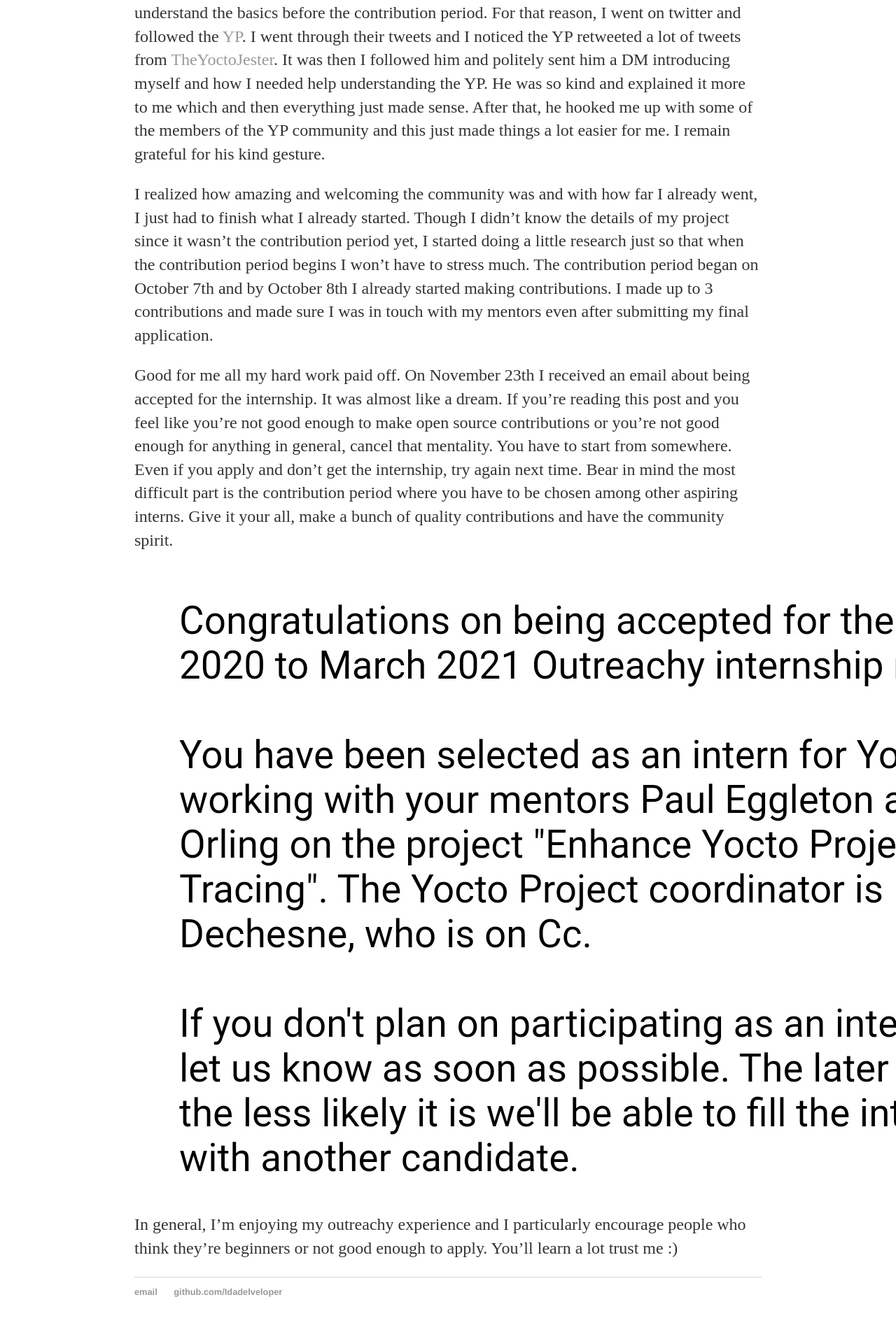
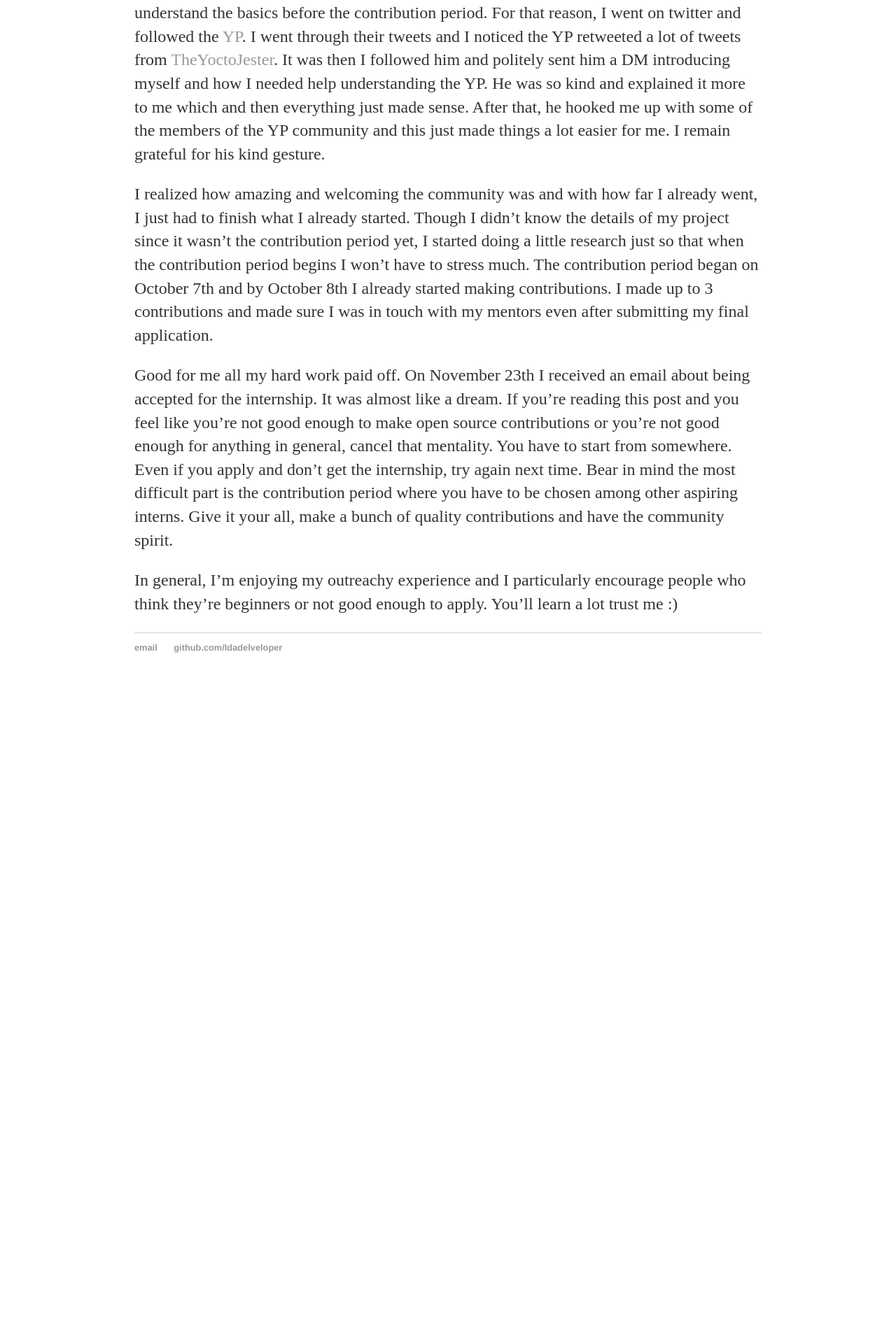
Before and after one commit to Idadelveloper/Idadelveloper.github.io, a Jekyll site: the page built from _posts/2020-12-07-outreachy-introduce-yourself.md, in a window 1280 px wide. Shown: the part 3299-5213 px from the top of the page at 70% size. Built offline with Jekyll 4.4.1, drawn with Linux system fonts in a browser that asks for light colours; after the commit the page ends 4292 px from its top, so only the background shows below that.

Commit message:
Update 2020-12-07-outreachy-introduce-yourself.md

```diff
--- a/_posts/2020-12-07-outreachy-introduce-yourself.md
+++ b/_posts/2020-12-07-outreachy-introduce-yourself.md
@@ -45,7 +45,6 @@
 
 Good for me all my hard work paid off. On November 23th I received an email about being accepted for the internship. It was almost like a dream. If you’re reading this post and you feel like you’re not good enough to make open source contributions or you’re not good enough for anything in general, cancel that mentality. You have to start from somewhere. Even if you apply and don’t get the internship, try again next time. Bear in mind the most difficult part is the contribution period where you have to be chosen among other aspiring interns. Give it your all, make a bunch of quality contributions and have the community spirit.
 
-![Outreachy acceptance email](/assets/images/outreachy_email.jpeg "Outreachyacceptance email Pic"){: .center-image }
 
 
 In general, I’m enjoying my outreachy experience and I particularly encourage people who think they’re beginners or not good enough to apply. You’ll learn a lot trust me :)
```
